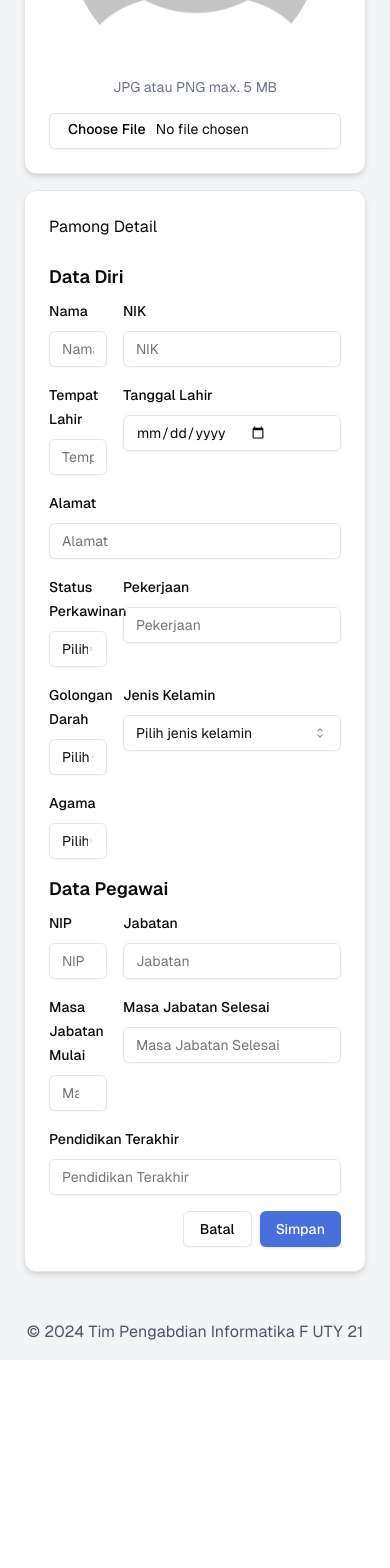
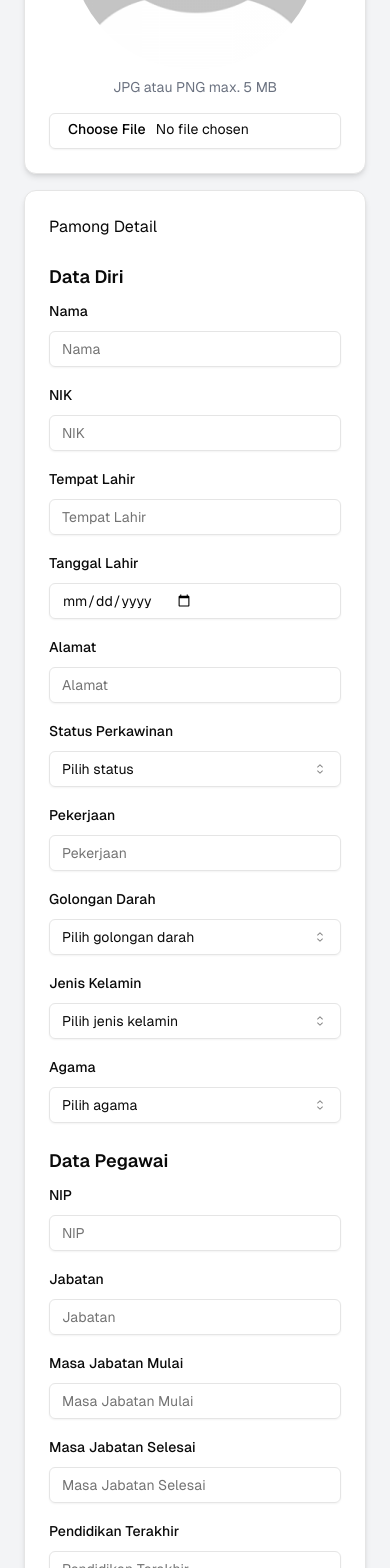
Before and after one commit to taufiqdp/app-pengabdian, a Next.js app in the folder frontend/: page /pamong/tambah-pamong in a window 390 px wide. Shown: the part 432-2000 px from the top of the page. Before the commit the page ends 1792 px from the top, so only its background shows below. Built offline with nearby package versions, Linux system fonts and the light colour scheme.

Commit message:
update: fix mobile layout

```diff
--- a/frontend/components/pamong-input-form.jsx
+++ b/frontend/components/pamong-input-form.jsx
@@ -1,5 +1,6 @@
 "use client";
 
+import React from "react";
 import { Button } from "@/components/ui/button";
 import { Card, CardContent, CardHeader } from "@/components/ui/card";
 import { Input } from "@/components/ui/input";
@@ -58,8 +59,9 @@ export default function PamongInputForm({
             <CardHeader>Pamong Detail</CardHeader>
             <CardContent>
               <h4 className="text-lg font-semibold mb-2">Data Diri</h4>
-              <div className="grid grid-cols-1 md:grid-cols-2 gap-4 mb-4">
-                <div className="space-y-2">
+              <div className="flex flex-col space-y-4">
+                <div className="flex flex-col sm:flex-row sm:space-x-4 space-y-4 sm:space-y-0">
+                  <div className="flex-1 space-y-2">
                     <Label htmlFor="nama">Nama</Label>
                     <Input
                       id="nama"
@@ -69,7 +71,7 @@ export default function PamongInputForm({
                       required
                     />
                   </div>
-                <div className="space-y-2">
+                  <div className="flex-1 space-y-2">
                     <Label htmlFor="nik">NIK</Label>
                     <Input
                       id="nik"
@@ -79,7 +81,9 @@ export default function PamongInputForm({
                       required
                     />
                   </div>
-                <div className="space-y-2">
+                </div>
+                <div className="flex flex-col sm:flex-row sm:space-x-4 space-y-4 sm:space-y-0">
+                  <div className="flex-1 space-y-2">
                     <Label htmlFor="tempat_lahir">Tempat Lahir</Label>
                     <Input
                       id="tempat_lahir"
@@ -89,7 +93,7 @@ export default function PamongInputForm({
                       required
                     />
                   </div>
-                <div className="space-y-2">
+                  <div className="flex-1 space-y-2">
                     <Label htmlFor="tanggal_lahir">Tanggal Lahir</Label>
                     <Input
                       id="tanggal_lahir"
@@ -99,7 +103,8 @@ export default function PamongInputForm({
                       required
                     />
                   </div>
-                <div className="space-y-2 col-span-2">
+                </div>
+                <div className="space-y-2">
                   <Label htmlFor="alamat">Alamat</Label>
                   <Input
                     id="alamat"
@@ -109,7 +114,8 @@ export default function PamongInputForm({
                     required
                   />
                 </div>
-                <div className="space-y-2">
+                <div className="flex flex-col sm:flex-row sm:space-x-4 space-y-4 sm:space-y-0">
+                  <div className="flex-1 space-y-2">
                     <Label htmlFor="status_kawin">Status Perkawinan</Label>
                     <Select
                       name="status_kawin"
@@ -127,7 +133,7 @@ export default function PamongInputForm({
                       </SelectContent>
                     </Select>
                   </div>
-                <div className="space-y-2">
+                  <div className="flex-1 space-y-2">
                     <Label htmlFor="pekerjaan">Pekerjaan</Label>
                     <Input
                       id="pekerjaan"
@@ -137,7 +143,9 @@ export default function PamongInputForm({
                       required
                     />
                   </div>
-                <div className="space-y-2">
+                </div>
+                <div className="flex flex-col sm:flex-row sm:space-x-4 space-y-4 sm:space-y-0">
+                  <div className="flex-1 space-y-2">
                     <Label htmlFor="gol_darah">Golongan Darah</Label>
                     <Select
                       name="gol_darah"
@@ -155,7 +163,7 @@ export default function PamongInputForm({
                       </SelectContent>
                     </Select>
                   </div>
-                <div className="space-y-2">
+                  <div className="flex-1 space-y-2">
                     <Label htmlFor="jenis_kelamin">Jenis Kelamin</Label>
                     <Select
                       name="jenis_kelamin"
@@ -170,6 +178,7 @@ export default function PamongInputForm({
                         <SelectItem value="P">Perempuan</SelectItem>
                       </SelectContent>
                     </Select>
+                  </div>
                 </div>
                 <div className="space-y-2">
                   <Label htmlFor="agama">Agama</Label>
@@ -193,9 +202,10 @@ export default function PamongInputForm({
                 </div>
               </div>
 
-              <h4 className="text-lg font-semibold mb-2">Data Pegawai</h4>
-              <div className="grid grid-cols-1 md:grid-cols-2 gap-4 mb-4">
-                <div className="space-y-2">
+              <h4 className="text-lg font-semibold mt-6 mb-2">Data Pegawai</h4>
+              <div className="flex flex-col space-y-4">
+                <div className="flex flex-col sm:flex-row sm:space-x-4 space-y-4 sm:space-y-0">
+                  <div className="flex-1 space-y-2">
                     <Label htmlFor="nip">NIP</Label>
                     <Input
                       id="nip"
@@ -205,7 +215,7 @@ export default function PamongInputForm({
                       required
                     />
                   </div>
-                <div className="space-y-2">
+                  <div className="flex-1 space-y-2">
                     <Label htmlFor="jabatan">Jabatan</Label>
                     <Input
                       id="jabatan"
@@ -215,8 +225,12 @@ export default function PamongInputForm({
                       required
                     />
                   </div>
-                <div className="space-y-2">
-                  <Label htmlFor="masa_jabatan_mulai">Masa Jabatan Mulai</Label>
+                </div>
+                <div className="flex flex-col sm:flex-row sm:space-x-4 space-y-4 sm:space-y-0">
+                  <div className="flex-1 space-y-2">
+                    <Label htmlFor="masa_jabatan_mulai">
+                      Masa Jabatan Mulai
+                    </Label>
                     <Input
                       id="masa_jabatan_mulai"
                       type="number"
@@ -226,7 +240,7 @@ export default function PamongInputForm({
                       required
                     />
                   </div>
-                <div className="space-y-2">
+                  <div className="flex-1 space-y-2">
                     <Label htmlFor="masa_jabatan_selesai">
                       Masa Jabatan Selesai
                     </Label>
@@ -239,7 +253,8 @@ export default function PamongInputForm({
                       required
                     />
                   </div>
-                <div className="space-y-2 col-span-2">
+                </div>
+                <div className="space-y-2">
                   <Label htmlFor="pendidikan_terakhir">
                     Pendidikan Terakhir
                   </Label>
@@ -252,7 +267,7 @@ export default function PamongInputForm({
                   />
                 </div>
               </div>
-              <div className="flex space-x-2 justify-end">
+              <div className="flex space-x-2 justify-end mt-6">
                 <Button
                   type="button"
                   variant="outline"
```
Lines whose indentation alone changed are shown as unchanged.
